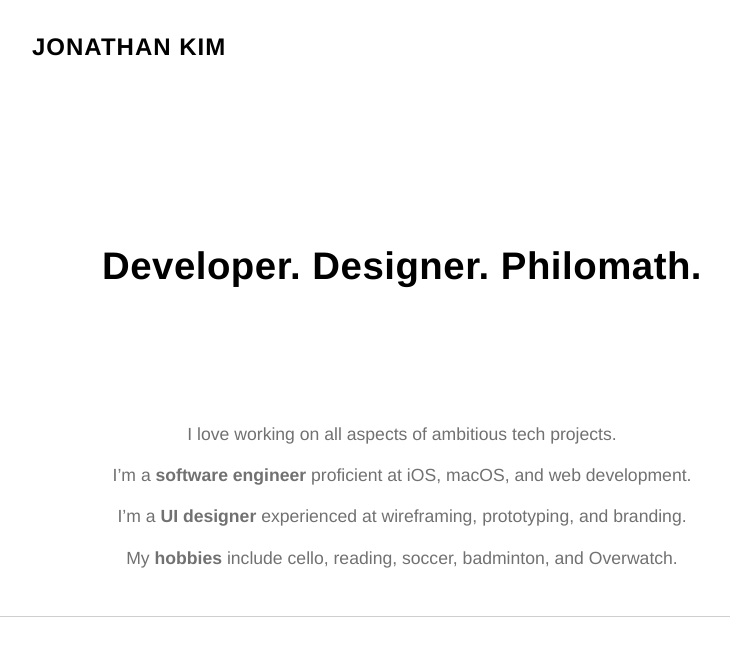
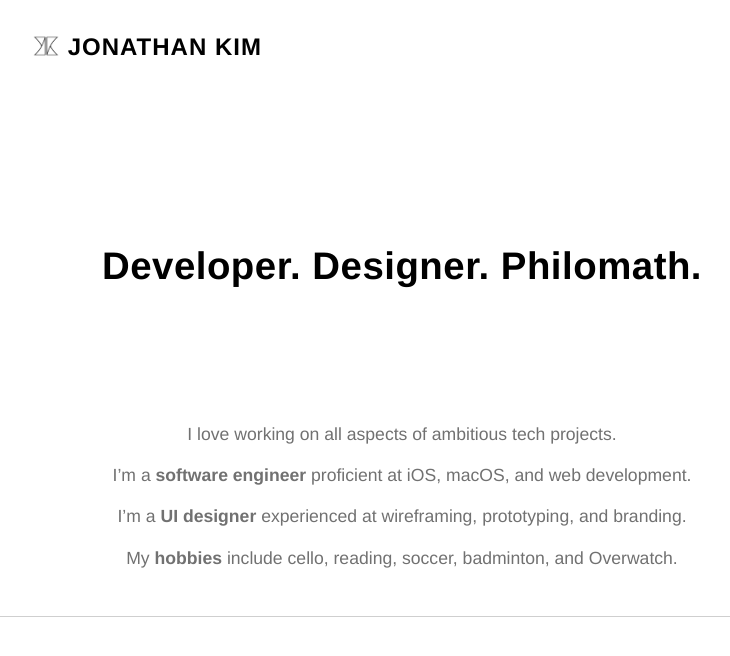
Before and after one commit to jonathanekim/jonathanekim.github.io, a Jekyll site: the page built from index.md, in a window 1280 px wide. Shown: the top 656 px of the page, without its empty margins (238-968 px from the left). Built offline with Jekyll 4.4.1, drawn with Linux system fonts in a browser that asks for light colours.

Commit message:
Add logo.

```diff
--- a/_includes/header.html
+++ b/_includes/header.html
@@ -3,7 +3,10 @@
   <div class="wrapper">
     {% assign default_paths = site.pages | map: "path" %}
     {% assign page_paths = site.header_pages | default: default_paths %}
-    <a class="site-title" href="{{ "/" | relative_url }}">{{ site.title | upcase }}</a>
+    <a class="site-title" href="{{ "/" | relative_url }}">
+      <img class="site-logo" src="{{ "media/site-logo.png" | relative_url }}">
+      {{ site.title | upcase }}
+    </a>
 
     {% if page_paths %}
       <nav class="site-nav">
--- a/_sass/minima/_layout.scss
+++ b/_sass/minima/_layout.scss
@@ -187,6 +187,16 @@
 
 
 /**
+ * Site logo
+ */
+ .site-logo {
+   vertical-align: -5px;
+   height: 28px;
+ }
+
+
+
+/**
  * Home content
  */
  .home {
```
Also changed, not shown: media/site-logo.png (added).
